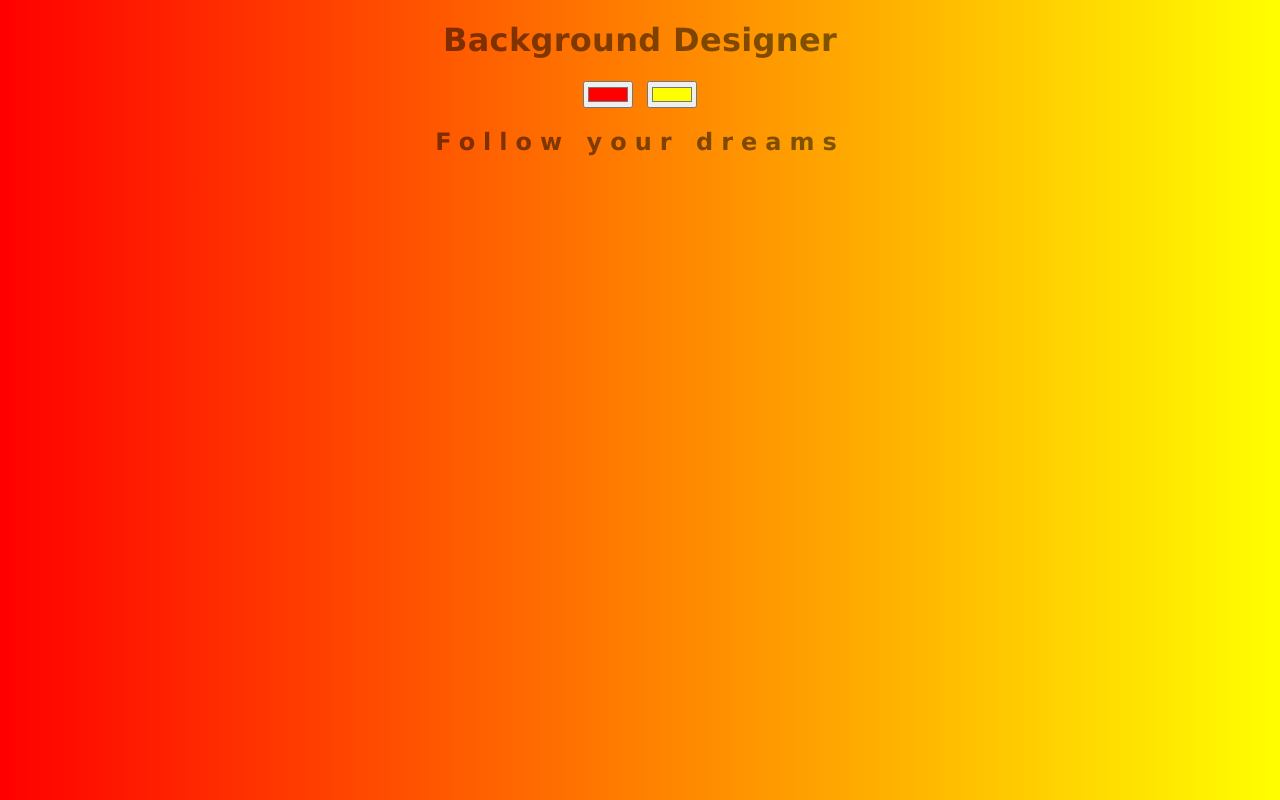
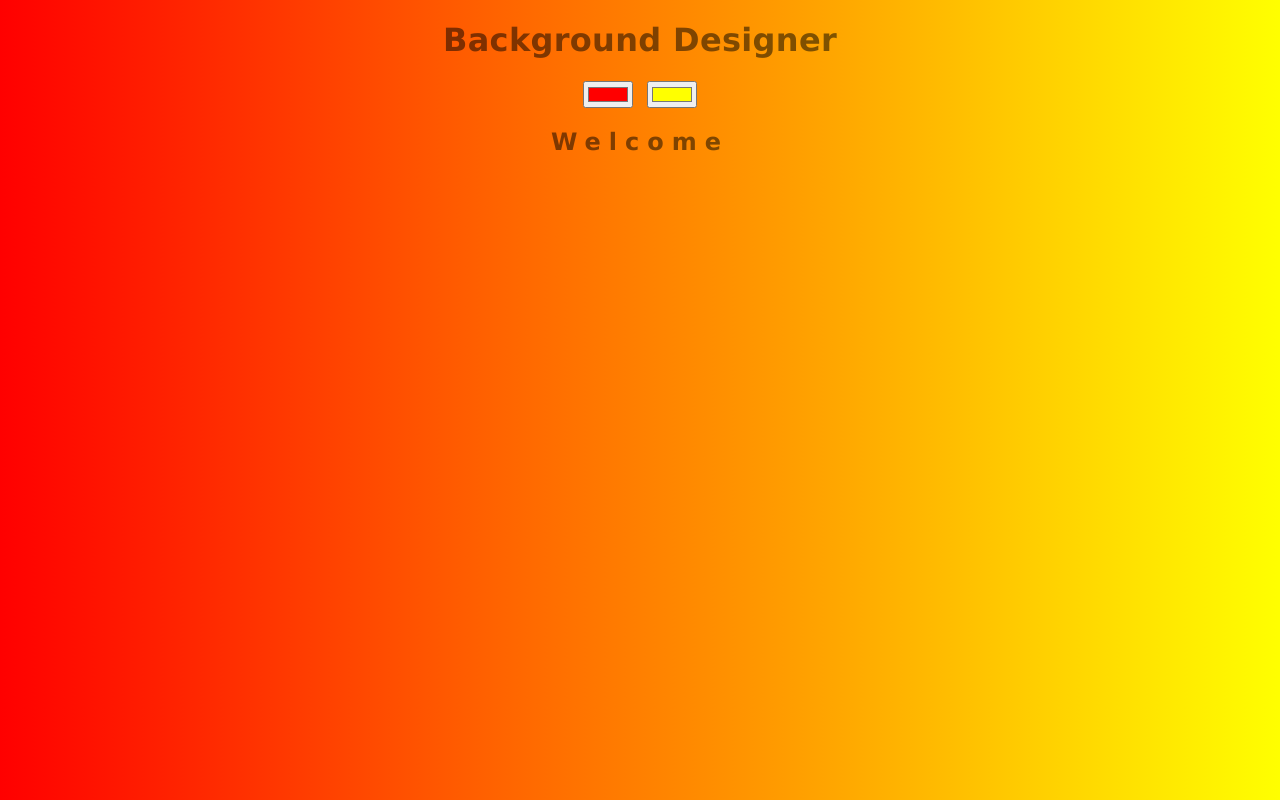
Before and after one commit to g-htz/background-designer, a plain HTML site: page index.html in a window 1280 px wide. Drawn offline with Linux system fonts and the light colour scheme.

Commit message:
Update index.html

```diff
--- a/index.html
+++ b/index.html
@@ -12,7 +12,7 @@
     <h1> Background Designer</h1>
     <input class="color1" type="color" name ="color1" value="#FF0000">
     <input class="color2" type="color" name ="color2" value="#FFFF00">
-    <h2> Follow your dreams</h2>
+    <h2> Welcome</h2>
     <h1></h1>
     <h3></h3>
     <script type="text/javascript"; src="backgroundDesigner.js"></script>
```
